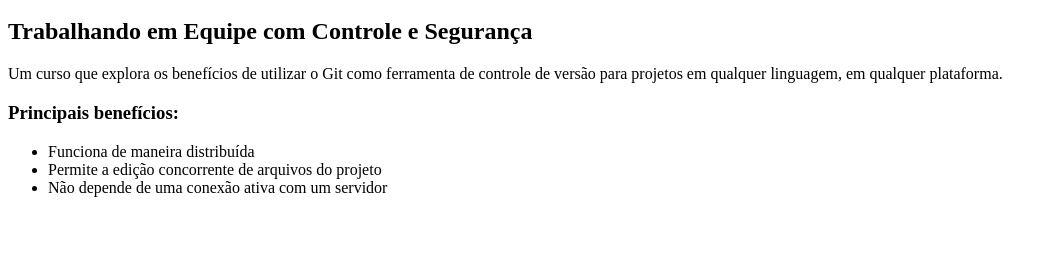
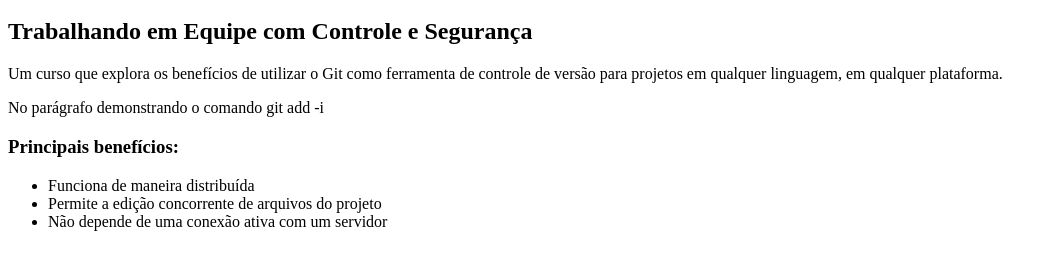
Before and after one commit to gilbertoca/curso-git, a plain HTML site: page index.html in a window 1280 px wide. Shown: the part 48-318 px from the top of the page, without its empty margins (0-1057 px from the left). Drawn offline with Linux system fonts and the light colour scheme.

Commit message:
adicionado arquivo README

```diff
--- a/index.html
+++ b/index.html
@@ -6,7 +6,7 @@
         <h2>Trabalhando em Equipe com Controle e Segurança</h2>
 
         <p>Um curso que explora os benefícios de utilizar o Git como ferramenta de controle de versão para projetos em qualquer linguagem, em qualquer plataforma.</p>
-
+	<p>No parágrafo demonstrando o comando git add -i </p>
         <h3>Principais benefícios:</h3>
         <ul>
             <li>Funciona de maneira distribuída</li>
```
Also changed, not shown: 1 other file.
